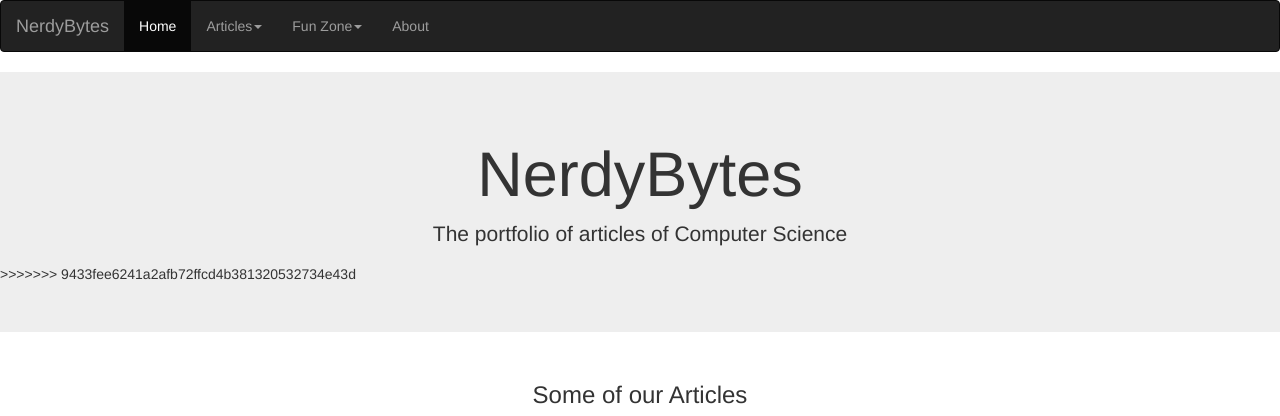
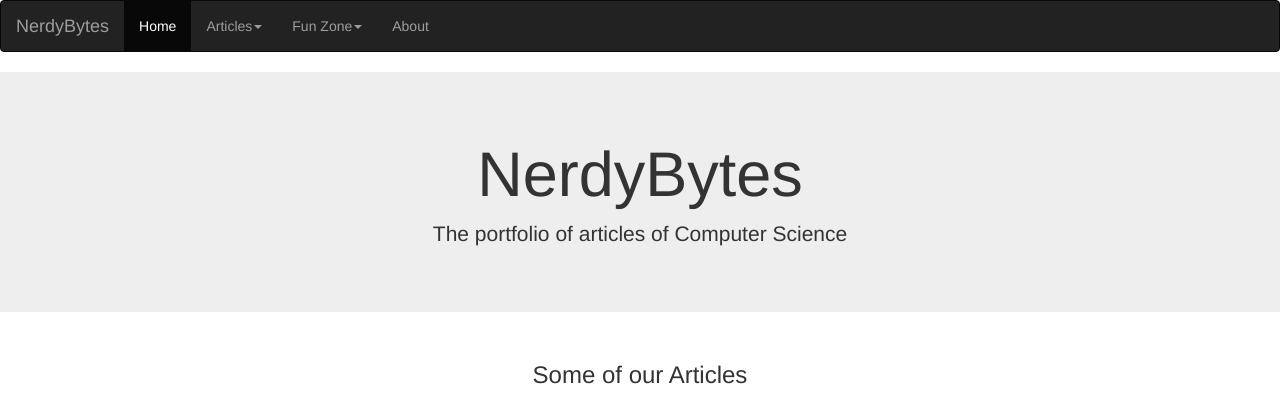
Before and after one commit to plateau11/playground, a plain HTML site: page index.html in a window 1280 px wide. Shown: the top 416 px of the page. Drawn offline with nearby package versions, Linux system fonts and the light colour scheme.

Commit message:
Update index.html

```diff
--- a/index.html
+++ b/index.html
@@ -54,7 +54,7 @@
         <h1>NerdyBytes</h1>
         <p>The portfolio of articles of Computer Science</p>
       </div>
->>>>>>> 9433fee6241a2afb72ffcd4b381320532734e43d
+
     </div>
 
     <div class="container-fluid bg-3 text-center">
```
